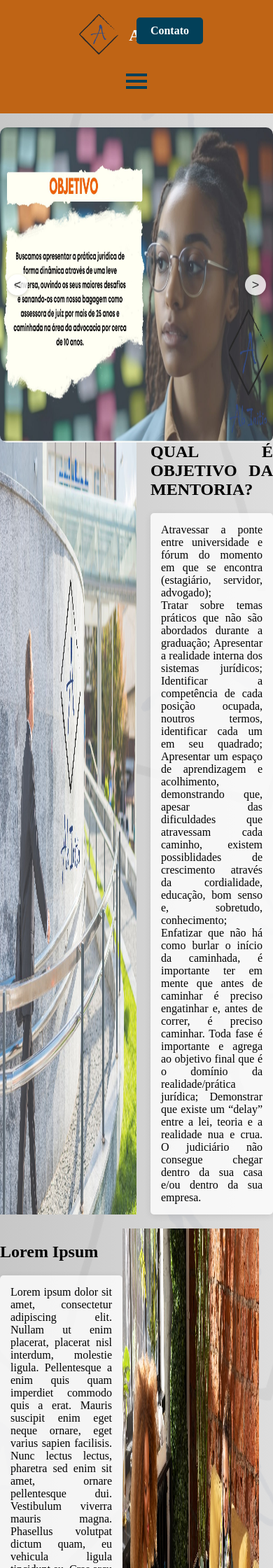
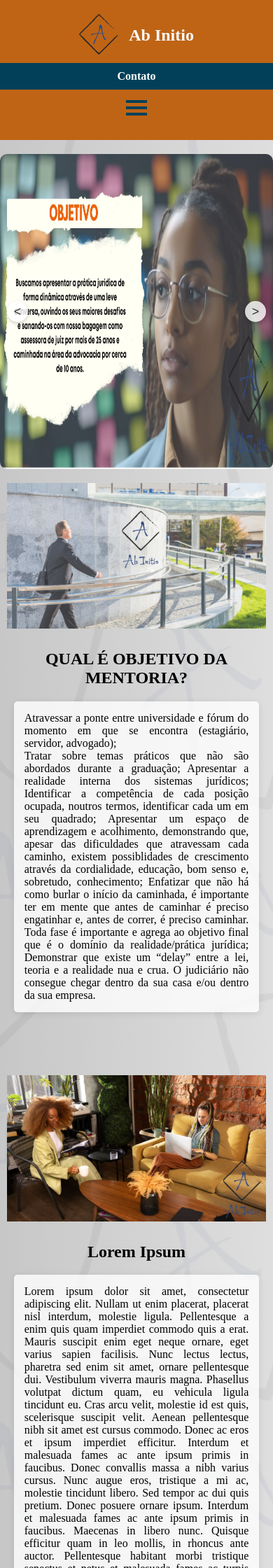
Before and after one commit to FabioRiebrioMatos/abinitio, a PHP site: page / in a window 390 px wide. Shown: the top 2240 px of the page at 70% size. Run offline with PHP 8.4, Linux system fonts and the light colour scheme.

Commit message:
mobile att

```diff
--- a/css/mobile.css
+++ b/css/mobile.css
@@ -5,13 +5,37 @@
     /* Ajuste do formulário na página de contato */
     form {
         max-width: 85%;
-        /* O formulário ocupará 90% da largura da tela */
+        /* O formulário ocupará 85% da largura da tela */
     }
 
     .carousel-images img {
         width: 100%;
         /* Garante que as imagens do carrossel fiquem responsivas */
         height: auto;
+    }
+
+    .content-section {
+        flex-direction: column !important; /* Força a direção para coluna */
+        align-items: center !important; /* Centraliza os itens */
+    }
+
+    .section-image {
+        order: 1; /* A imagem vem primeiro */
+        width: 95% !important; /* Faz a imagem ocupar toda a largura */
+        max-width: 100%; /* Limita a largura máxima */
+        height: auto; /* Mantém a proporção da imagem */
+    }
+
+    .section-text {
+        order: 2; /* O texto vem depois da imagem */
+        text-align: center; /* Centraliza o texto */
+        width: 95% !important; /* Faz o texto ocupar toda a largura */
+        padding: 10px; /* Ajusta o padding para o texto */
+        box-sizing: border-box; /* Inclui padding na largura total */
+    }
+
+    .section-text p {
+        text-align: justify;
     }
 
     .header {
@@ -42,18 +66,15 @@
         /* Tamanho ajustado da fonte */
     }
 
-    .header .btn-contact {
-        display: block;
-        max-width: 100%;
-        margin-top: 10px;
-        padding: 10px 20px;
-        z-index: 10;
-    }
-
-    .menu-hamburger {
-        position: absolute;
-        top: 20px;
-        right: 20px;
+    .btn-contact,
+    .button-back,
+    .menu-hamburguer {
+        display: block; /* Mostra os elementos no mobile */
+        width: 100%; /* Faz os elementos ocuparem toda a largura disponível */
+        text-align: center; /* Centraliza o conteúdo */
+        position: relative; /* Para mobile, posicione normalmente */
+        top: auto; /* Remove o top */
+        right: auto; /* Remove o right */
     }
 
     /* Ajuste do footer para telas menores */
--- a/css/styleindex.css
+++ b/css/styleindex.css
@@ -84,19 +84,31 @@
     background-color: rgba(255, 255, 255, 1);
 }
 
+/* Estilo para as seções de conteúdo */
 .content-section {
     display: flex;
-    flex-direction: row; /* Coloca os itens lado a lado por padrão */
-    margin-bottom: 20px; /* Adicione espaço entre seções */
+    align-items: center;
+    padding: 20px;
+    margin: 20px 0;
+    /* Espaço entre as seções */
+    width: 100%;
+    /* Faz a seção ocupar toda a largura disponível */
+    max-width: 1200px;
+    /* Limita a largura máxima para não esticar demais */
 }
 
 .section-image {
-    max-width: 50%; /* Ajuste conforme necessário */
-    margin-right: 20px; /* Espaço entre a imagem e o texto */
+    width: 50%;
+    /* Ajusta a largura da imagem */
+    height: auto;
+    /* Mantém a proporção da imagem */
 }
 
 .section-text {
-    max-width: 50%; /* Ajuste conforme necessário */
+    padding: 20px;
+    /* Espaçamento interno para o texto */
+    flex: 1;
+    /* Faz com que o texto ocupe o espaço restante */
     text-align: justify;
 }
 
@@ -137,30 +149,37 @@
     box-sizing: border-box;
 }
 
-
-/* Estilo para o botão à direita */
+/* Estilo para o botão de contato */
 .btn-contact {
-    position: absolute;
-    top: 15px;
-    right: 100px;
-    padding: 10px 20px;
-    background-color: #024059;
-    color: white;
-    text-decoration: none;
-    border-radius: 5px;
-    font-size: 16px;
-    font-weight: bold;
-    transition: background-color 0.3s;
+    padding: 10px 20px; /* Padding interno do botão */
+    background-color: #024059; /* Cor de fundo */
+    color: white; /* Cor do texto */
+    text-decoration: none; /* Remove sublinhado */
+    border-radius: 5px; /* Bordas arredondadas */
+    font-size: 16px; /* Tamanho da fonte */
+    font-weight: bold; /* Peso da fonte */
+    transition: background-color 0.3s; /* Efeito de transição */
+    position: absolute; /* Para controle de posicionamento */
+    top: 15px; /* Distância do topo */
+    right: 20px; /* Ajuste para a posição desejada à direita */
+    /* Remover margem para desktop */
+    margin: 0;
 }
 
+/* Efeito de hover para o botão de contato */
 .btn-contact:hover {
     background-color: #475D8E;
 }
 
+/* Estilo para o menu hamburguer */
 .menu-hamburguer {
-    position: relative;
+    position: absolute; /* Mantém a posição absoluta em telas maiores */
+    top: 10px; /* Distância do topo */
+    right: 110px; /* Ajuste para a posição desejada à direita */
+    margin: 0; /* Remove margens para telas maiores */
 }
 
+/* Estilo para o botão hamburguer */
 .btn-hamburguer {
     background: none;
     border: none;
@@ -169,23 +188,22 @@
     padding: 10px;
 }
 
+/* Estilo das barras do menu hamburguer */
 .bar {
     display: block;
     width: 30px;
     height: 4px;
-    background-color: #024059;
-    /* Cor das barras do menu hamburguer */
+    background-color: #024059; /* Cor das barras do menu hamburguer */
     margin: 5px 0;
 }
 
+/* Estilo do dropdown menu */
 .dropdown-menu {
-    display: none;
+    display: none; /* Escondido por padrão */
     position: absolute;
     right: 0;
-    top: 50px;
-    /* Ajuste conforme necessário */
-    background-color: rgba(255, 255, 255, 0.9);
-    /* Fundo claro e transparente */
+    top: 50px; /* Ajuste conforme necessário */
+    background-color: rgba(255, 255, 255, 0.9); /* Fundo claro e transparente */
     border: 1px solid #ccc;
     border-radius: 5px;
     box-shadow: 0 4px 8px rgba(0, 0, 0, 0.1);
@@ -193,19 +211,17 @@
 }
 
 .dropdown-menu.active {
-    display: block;
+    display: block; /* Mostra o menu dropdown quando ativo */
 }
 
 .dropdown-menu a {
     display: block;
     padding: 10px 15px;
-    color: #333;
-    /* Cor do texto */
+    color: #333; /* Cor do texto */
 }
 
 .dropdown-menu a:hover {
-    background-color: #f0f0f0;
-    /* Efeito de hover */
+    background-color: #f0f0f0; /* Efeito de hover */
 }
 
 .logo-nome {
```
Also changed, not shown: css/styleabout.css (+15 -12 lines), css/stylecontact.css (+20 -15 lines).
